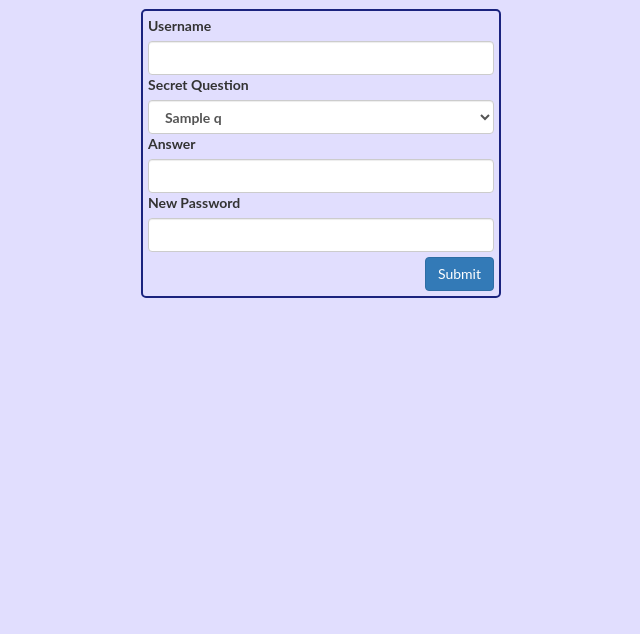
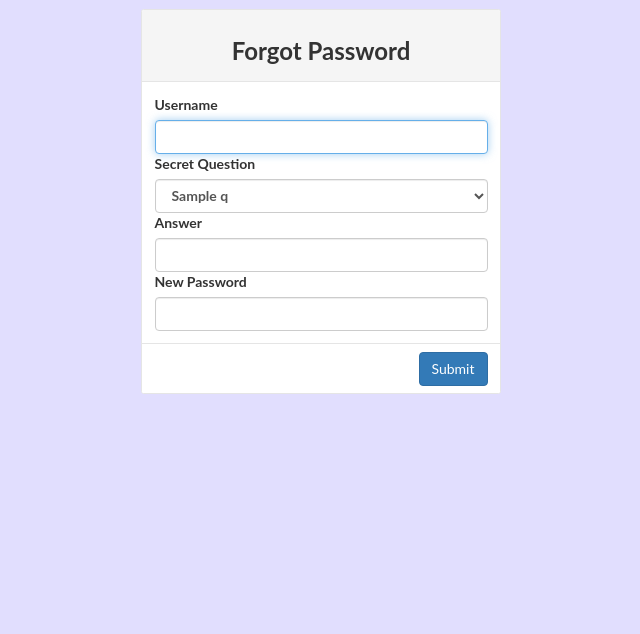
Before and after one commit to Jheysoon/TADPS, a CodeIgniter app: page /database/forgot_password in a window 1280 px wide. Shown: the part 51-685 px from the top of the page, without its empty margins (319-959 px from the left). Run offline with CodeIgniter, Linux system fonts and the light colour scheme; tables that the repository leaves empty or names only in its code hold one stand-in row (values such as "Sample post").

Commit message:
redesign forgot password

```diff
--- a/application/views/user/forgot.php
+++ b/application/views/user/forgot.php
@@ -4,10 +4,18 @@
     <div class="container">
         <div class="row">
             <div class="col-md-4 col-md-offset-4">
+
+                <div class="card" style="background-color: #FFF;">
+                    <form action="/forgot_password" method="post">
+                        <div class="card-header">
+                            <h3 class="text-center">Forgot Password</h3>
+                        </div>
+                        <div class="card-block">
+
                             <?php echo $error ?>
-                <form action="/forgot_password" method="post" style="border:2px solid #1A237E; padding:5px; border-radius:5px;">
+
                             <label>Username</label>
-                    <input type="text" name="username" class="form-control" value="<?php echo set_value('username') ?>">
+                            <input type="text" name="username" class="form-control" value="<?php echo set_value('username') ?>" autofocus>
                             <label>Secret Question</label>
                             <select class="form-control" name="secret_q">
                                 <?php
@@ -24,9 +32,13 @@
                             <input type="text" name="answer" class="form-control" value="<?php echo set_value('answer') ?>">
                             <label>New Password</label>
                             <input type="text" name="password" class="form-control" value="<?php echo set_value('password') ?>">
-                    <input type="submit" name="name" class="btn btn-primary pull-right margin-top-5px" value="Submit">
+                        </div>
+                        <div class="card-footer" style="background-color: #FFF;">
+                            <input type="submit" name="name" class="btn btn-primary pull-right" value="Submit">
                             <span class="clearfix"></span>
+                        </div>
                     </form>
+                </div>
             </div>
         </div>
     </div>
```
Lines whose indentation alone changed are shown as unchanged.
